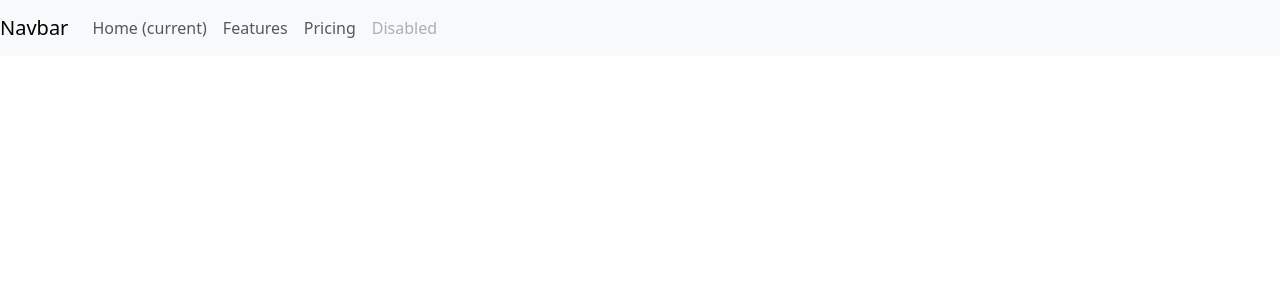
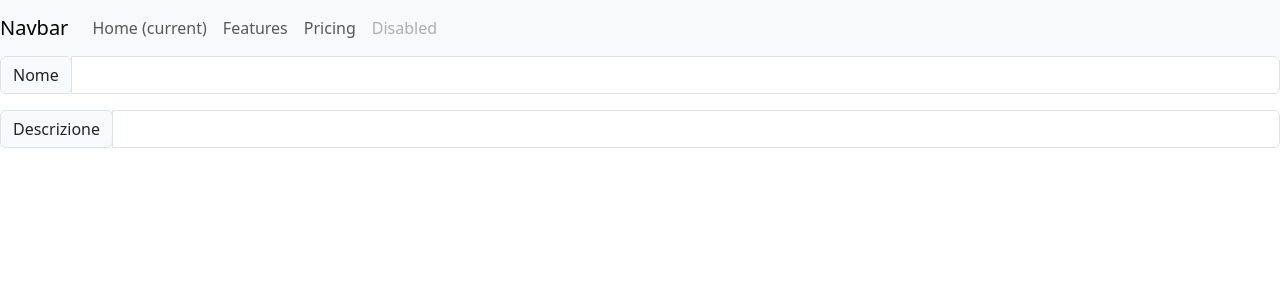
Before and after one commit to Docentedevfg2224/TaskManagment, an Angular app: page / in a window 1280 px wide. Shown: the top 300 px of the page. Built offline with nearby package versions, Linux system fonts and the light colour scheme.

Commit message:
commit fix 1

```diff
--- a/src/app/task-view/task-view.component.html
+++ b/src/app/task-view/task-view.component.html
@@ -0,0 +1,15 @@
+<div>
+    <div class="input-group mb-3">
+        <div class="input-group-prepend">
+          <span class="input-group-text" id="inputGroup-sizing-nome">Nome</span>
+        </div>
+        <input type="text" class="form-control" aria-label="nome" aria-describedby="inputGroup-sizing-default" (input)= "aggiungiNome($event)">
+      </div>
+    <div class="input-group mb-3">
+        <div class="input-group-prepend">
+          <span class="input-group-text" id="inputGroup-sizing-descrizione">Descrizione</span>
+        </div>
+        <input type="text" class="form-control" aria-label="descrizione" aria-describedby="inputGroup-sizing-default">
+    </div>
+
+</div>
--- a/src/app/task-view/task-view.component.ts
+++ b/src/app/task-view/task-view.component.ts
@@ -7,4 +7,10 @@ import { Component } from '@angular/core';
 })
 export class TaskViewComponent {
 
+  task: {"nome": string, "descrizione": string} = {nome: '', descrizione: ''};
+
+  aggiungiNome(event: Event){
+    console.log(event);
+    // let nome = (<HTMLBaseElementevent>.target).value;
+  }
 }
```
